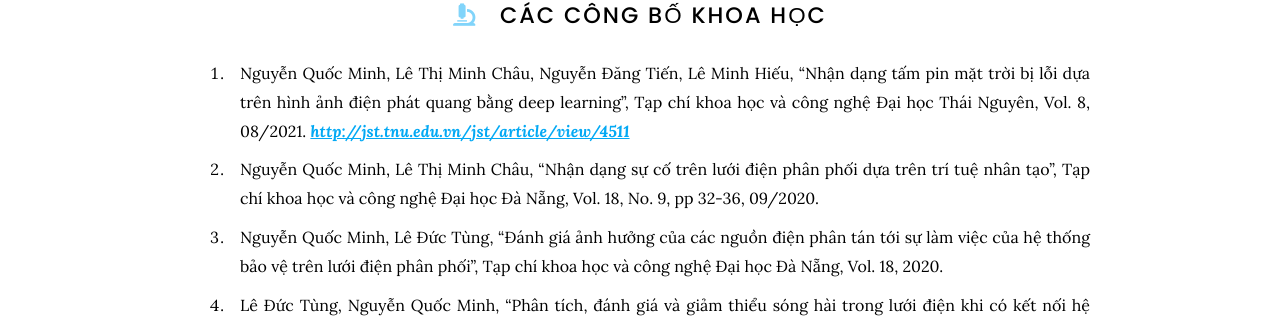
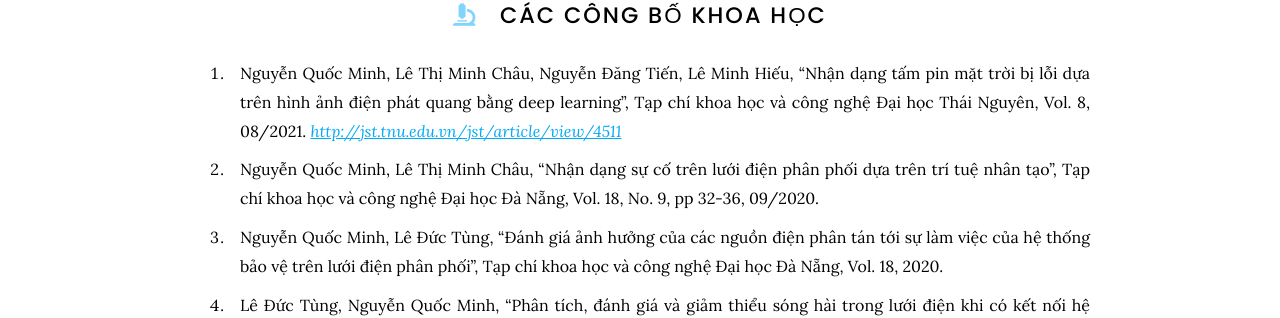
Before and after one commit to selabhust/home, a Jekyll site: the page built from research/index.md, in a window 1280 px wide. Shown: the part 435-753 px from the top of the page. Built offline with Jekyll 4.4.1, drawn with Linux system fonts in a browser that asks for light colours; nearby versions of some CDN libraries.

```diff
--- a/research/index.md
+++ b/research/index.md
@@ -16,7 +16,7 @@ nav:
 4. Truyền tải điện không dây
 
 # <i class="fas fa-microscope"></i>Các công bố khoa học
-1.	Nguyễn Quốc Minh, Lê Thị Minh Châu, Nguyễn Đăng Tiến, Lê Minh Hiếu, “Nhận dạng tấm pin mặt trời bị lỗi dựa trên hình ảnh điện phát quang bằng deep learning”, Tạp chí khoa học và công nghệ Đại học Thái Nguyên, Vol. 8, 08/2021. <a href="http://jst.tnu.edu.vn/jst/article/view/4511"><b><i>http://jst.tnu.edu.vn/jst/article/view/4511</i></b></a><br>
+1.	Nguyễn Quốc Minh, Lê Thị Minh Châu, Nguyễn Đăng Tiến, Lê Minh Hiếu, “Nhận dạng tấm pin mặt trời bị lỗi dựa trên hình ảnh điện phát quang bằng deep learning”, Tạp chí khoa học và công nghệ Đại học Thái Nguyên, Vol. 8, 08/2021. <a href="http://jst.tnu.edu.vn/jst/article/view/4511"><i>http://jst.tnu.edu.vn/jst/article/view/4511</i></a><br>
 2.	Nguyễn Quốc Minh, Lê Thị Minh Châu, “Nhận dạng sự cố trên lưới điện phân phối dựa trên trí tuệ nhân tạo”, Tạp chí khoa học và công nghệ Đại học Đà Nẵng, Vol. 18, No. 9, pp 32-36, 09/2020.<br>
 3.	Nguyễn Quốc Minh, Lê Đức Tùng, “Đánh giá ảnh hưởng của các nguồn điện phân tán tới sự làm việc của hệ thống bảo vệ trên lưới điện phân phối”, Tạp chí khoa học và công nghệ Đại học Đà Nẵng, Vol. 18, 2020.<br>
 4.	Lê Đức Tùng, Nguyễn Quốc Minh, “Phân tích, đánh giá và giảm thiểu sóng hài trong lưới điện khi có kết nối hệ thống pin năng lượng mặt trời”, Tạp chí nghiên cứu khoa học và công nghệ quân sự, Số 67, trang 85-96, 2020.<br>
```
